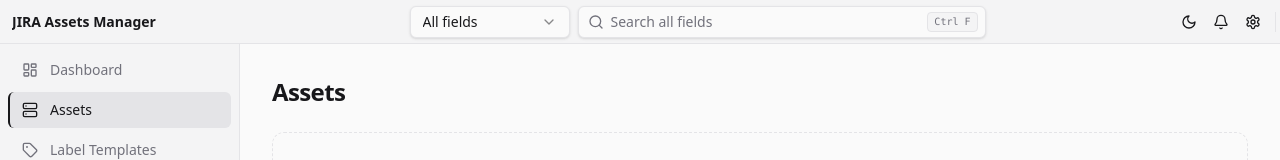
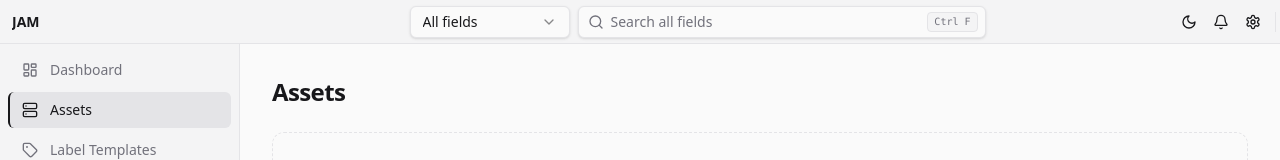
Before and after one commit to mclarence/JAM, a React (Vite) app: page / in a window 1280 px wide. Shown: the top 160 px of the page. Built offline with nearby package versions, Linux system fonts and the light colour scheme.

Commit message:
Rename app display name to JAM

```diff
--- a/index.html
+++ b/index.html
@@ -3,7 +3,7 @@
   <head>
     <meta charset="UTF-8" />
     <meta name="viewport" content="width=device-width, initial-scale=1.0" />
-    <title>JIRA Assets Manager</title>
+    <title>JAM</title>
   </head>
   <body>
     <div id="root"></div>
--- a/src-tauri/tauri.conf.json
+++ b/src-tauri/tauri.conf.json
@@ -1,6 +1,6 @@
 {
   "$schema": "https://schema.tauri.app/config/2",
-  "productName": "JIRA Assets Manager",
+  "productName": "JAM",
   "version": "0.1.0",
   "identifier": "com.jiraassets.manager",
   "build": {
@@ -13,7 +13,7 @@
     "windows": [
       {
         "label": "main",
-        "title": "JIRA Assets Manager",
+        "title": "JAM",
         "width": 1400,
         "height": 880,
         "minWidth": 960,
--- a/src-tauri/tauri.macos.conf.json
+++ b/src-tauri/tauri.macos.conf.json
@@ -3,7 +3,7 @@
     "windows": [
       {
         "label": "main",
-        "title": "JIRA Assets Manager",
+        "title": "JAM",
         "width": 1400,
         "height": 880,
         "minWidth": 960,
--- a/src/components/layout/TitleBar.tsx
+++ b/src/components/layout/TitleBar.tsx
@@ -50,7 +50,7 @@
     >
       <div data-tauri-drag-region className="flex w-52 shrink-0 items-center gap-2 text-sm font-semibold">
         <span data-tauri-drag-region className="truncate">
-          JIRA Assets Manager
+          JAM
         </span>
       </div>
 
--- a/src/lib/settingsTransfer.ts
+++ b/src/lib/settingsTransfer.ts
@@ -193,7 +193,7 @@
   } catch {
     throw new Error("The file is not valid JSON.");
   }
-  if (!isObj(raw) || raw.format !== FORMAT) throw new Error("This is not a JIRA Assets Manager settings export.");
+  if (!isObj(raw) || raw.format !== FORMAT) throw new Error("This is not a JAM settings export.");
   if (!isNum(raw.version) || raw.version > VERSION) {
     throw new Error("This export was created by a newer version of the app. Update the app and try again.");
   }
```
Also changed, not shown: 2 other files (tests, documents, lock files or other folders).
